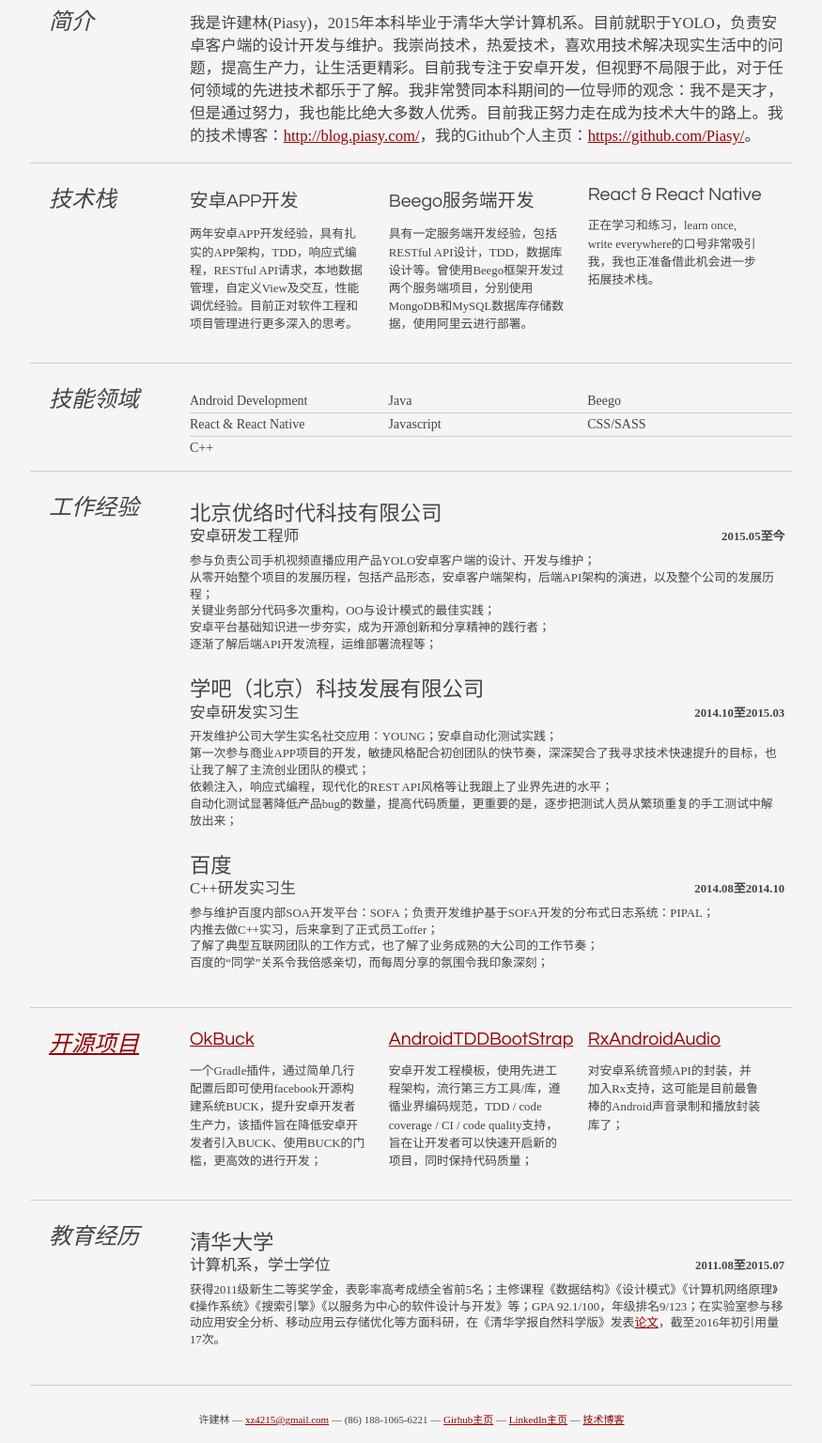
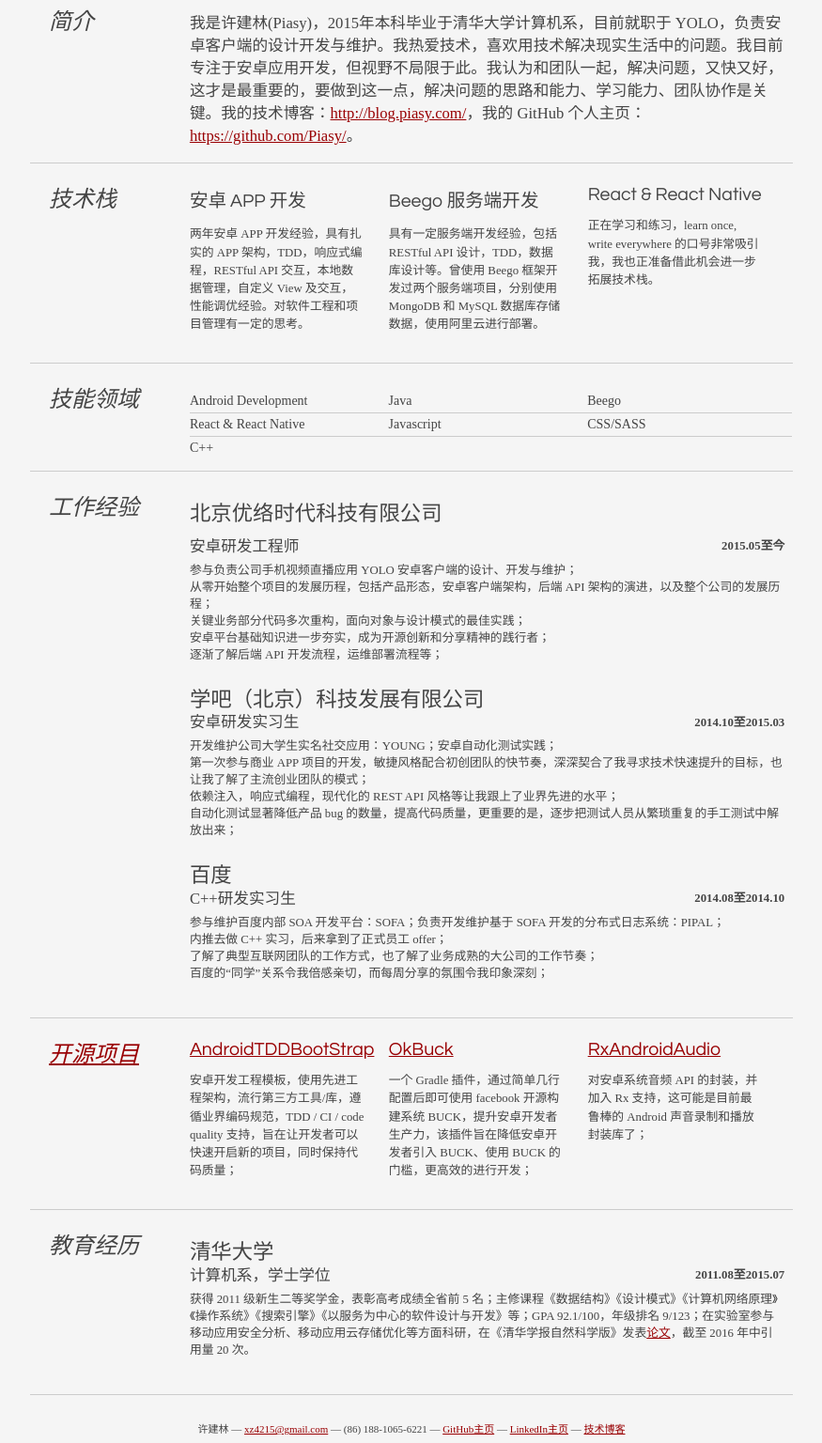
Before and after one commit to 1463836/resume, a plain HTML site: page dist/piasy_resume_zh.html in a window 1280 px wide. Shown: the part 210-1746 px from the top of the page at 94% size, without its empty margins (202-1077 px from the left). Drawn offline with Linux system fonts and the light colour scheme.

Commit message:
update summary and job description

```diff
--- a/dist/piasy_resume_zh.html
+++ b/dist/piasy_resume_zh.html
@@ -625,7 +625,7 @@ dl em {
 
 <h3 id="profile">简介</h3>
 
-<p>我是许建林(Piasy)，2015年本科毕业于清华大学计算机系。目前就职于YOLO，负责安卓客户端的设计开发与维护。我崇尚技术，热爱技术，喜欢用技术解决现实生活中的问题，提高生产力，让生活更精彩。目前我专注于安卓开发，但视野不局限于此，对于任何领域的先进技术都乐于了解。我非常赞同本科期间的一位导师的观念：我不是天才，但是通过努力，我也能比绝大多数人优秀。目前我正努力走在成为技术大牛的路上。我的技术博客：<a href="http://blog.piasy.com/">http://blog.piasy.com/</a>，我的Github个人主页：<a href="https://github.com/Piasy/">https://github.com/Piasy/</a>。</p>
+<p>我是许建林(Piasy)，2015年本科毕业于清华大学计算机系，目前就职于 YOLO，负责安卓客户端的设计开发与维护。我热爱技术，喜欢用技术解决现实生活中的问题。我目前专注于安卓应用开发，但视野不局限于此。我认为和团队一起，解决问题，又快又好，这才是最重要的，要做到这一点，解决问题的思路和能力、学习能力、团队协作是关键。我的技术博客：<a href="http://blog.piasy.com/">http://blog.piasy.com/</a>，我的 GitHub 个人主页：<a href="https://github.com/Piasy/">https://github.com/Piasy/</a>。</p>
 
 <hr />
 
@@ -633,16 +633,18 @@ dl em {
 
 <ul>
 <li><dl>
-<dt>安卓APP开发</dt>
-<dd>两年安卓APP开发经验，具有扎实的APP架构，TDD，响应式编程，RESTful API请求，本地数据管理，自定义View及交互，性能调优经验。目前正对软件工程和项目管理进行更多深入的思考。</dd>
-</dl></li>
+<dt>安卓 APP 开发</dt>
+<dd>两年安卓 APP 开发经验，具有扎实的 APP 架构，TDD，响应式编程，RESTful API 交互，本地数据管理，自定义 View 及交互，性能调优经验。对软件工程和项目管理有一定的思考。</dd>
+</dl>
+
+<!-- 团队协作，规范流程，遵守约定，代码质量，渐进重构，code review --></li>
 <li><dl>
-<dt>Beego服务端开发</dt>
-<dd>具有一定服务端开发经验，包括RESTful API设计，TDD，数据库设计等。曾使用Beego框架开发过两个服务端项目，分别使用MongoDB和MySQL数据库存储数据，使用阿里云进行部署。</dd>
+<dt>Beego 服务端开发</dt>
+<dd>具有一定服务端开发经验，包括 RESTful API 设计，TDD，数据库设计等。曾使用 Beego 框架开发过两个服务端项目，分别使用 MongoDB 和 MySQL 数据库存储数据，使用阿里云进行部署。</dd>
 </dl></li>
 <li><dl>
 <dt>React &amp; React Native</dt>
-<dd>正在学习和练习，learn once, write everywhere的口号非常吸引我，我也正准备借此机会进一步拓展技术栈。</dd>
+<dd>正在学习和练习，learn once, write everywhere 的口号非常吸引我，我也正准备借此机会进一步拓展技术栈。</dd>
 </dl></li>
 </ul>
 
@@ -668,27 +670,31 @@ dl em {
 
 <dl>
 <dt>北京优络时代科技有限公司</dt>
-<dd><em>安卓研发工程师</em>
+<dd>
+<p><em>安卓研发工程师</em>
 <strong>2015.05至今</strong>
-参与负责公司手机视频直播应用产品YOLO安卓客户端的设计、开发与维护；<br />
-从零开始整个项目的发展历程，包括产品形态，安卓客户端架构，后端API架构的演进，以及整个公司的发展历程；<br />
-关键业务部分代码多次重构，OO与设计模式的最佳实践；<br />
+参与负责公司手机视频直播应用 YOLO 安卓客户端的设计、开发与维护；<br />
+从零开始整个项目的发展历程，包括产品形态，安卓客户端架构，后端 API 架构的演进，以及整个公司的发展历程；<br />
+关键业务部分代码多次重构，面向对象与设计模式的最佳实践；<br />
 安卓平台基础知识进一步夯实，成为开源创新和分享精神的践行者；<br />
-逐渐了解后端API开发流程，运维部署流程等；</dd>
+逐渐了解后端 API 开发流程，运维部署流程等；</p>
+
+<!-- 网络层升级、API model 和 business model 分离、immutable -->
+</dd>
 
 <dt>学吧（北京）科技发展有限公司</dt>
 <dd><em>安卓研发实习生</em>
 <strong>2014.10至2015.03</strong>
 开发维护公司大学生实名社交应用：YOUNG；安卓自动化测试实践；<br />
-第一次参与商业APP项目的开发，敏捷风格配合初创团队的快节奏，深深契合了我寻求技术快速提升的目标，也让我了解了主流创业团队的模式；<br />
-依赖注入，响应式编程，现代化的REST API风格等让我跟上了业界先进的水平；<br />
-自动化测试显著降低产品bug的数量，提高代码质量，更重要的是，逐步把测试人员从繁琐重复的手工测试中解放出来；</dd>
+第一次参与商业 APP 项目的开发，敏捷风格配合初创团队的快节奏，深深契合了我寻求技术快速提升的目标，也让我了解了主流创业团队的模式；<br />
+依赖注入，响应式编程，现代化的 REST API 风格等让我跟上了业界先进的水平；<br />
+自动化测试显著降低产品 bug 的数量，提高代码质量，更重要的是，逐步把测试人员从繁琐重复的手工测试中解放出来；</dd>
 
 <dt>百度</dt>
 <dd><em>C++研发实习生</em>
 <strong>2014.08至2014.10</strong>
-参与维护百度内部SOA开发平台：SOFA；负责开发维护基于SOFA开发的分布式日志系统：PIPAL；<br />
-内推去做C++实习，后来拿到了正式员工offer；<br />
+参与维护百度内部 SOA 开发平台：SOFA；负责开发维护基于 SOFA 开发的分布式日志系统：PIPAL；<br />
+内推去做 C++ 实习，后来拿到了正式员工 offer；<br />
 了解了典型互联网团队的工作方式，也了解了业务成熟的大公司的工作节奏；<br />
 百度的“同学”关系令我倍感亲切，而每周分享的氛围令我印象深刻；</dd>
 </dl>
@@ -699,16 +705,16 @@ dl em {
 
 <ul>
 <li><dl>
-<dt><a href="https://github.com/Piasy/OkBuck">OkBuck</a></dt>
-<dd>一个Gradle插件，通过简单几行配置后即可使用facebook开源构建系统BUCK，提升安卓开发者生产力，该插件旨在降低安卓开发者引入BUCK、使用BUCK的门槛，更高效的进行开发；</dd>
+<dt><a href="https://github.com/Piasy/AndroidTDDBootStrap">AndroidTDDBootStrap</a></dt>
+<dd>安卓开发工程模板，使用先进工程架构，流行第三方工具/库，遵循业界编码规范，TDD / CI / code quality 支持，旨在让开发者可以快速开启新的项目，同时保持代码质量；</dd>
 </dl></li>
 <li><dl>
-<dt><a href="https://github.com/Piasy/AndroidTDDBootStrap">AndroidTDDBootStrap</a></dt>
-<dd>安卓开发工程模板，使用先进工程架构，流行第三方工具/库，遵循业界编码规范，TDD / code coverage / CI / code quality支持，旨在让开发者可以快速开启新的项目，同时保持代码质量；</dd>
+<dt><a href="https://github.com/Piasy/OkBuck">OkBuck</a></dt>
+<dd>一个 Gradle 插件，通过简单几行配置后即可使用 facebook 开源构建系统 BUCK，提升安卓开发者生产力，该插件旨在降低安卓开发者引入 BUCK、使用 BUCK 的门槛，更高效的进行开发；</dd>
 </dl></li>
 <li><dl>
 <dt><a href="https://github.com/Piasy/RxAndroidAudio">RxAndroidAudio</a></dt>
-<dd>对安卓系统音频API的封装，并加入Rx支持，这可能是目前最鲁棒的Android声音录制和播放封装库了；</dd>
+<dd>对安卓系统音频 API 的封装，并加入 Rx 支持，这可能是目前最鲁棒的 Android 声音录制和播放封装库了；</dd>
 </dl></li>
 </ul>
 
@@ -720,14 +726,14 @@ dl em {
 <dt>清华大学</dt>
 <dd><em>计算机系，学士学位</em>
 <strong>2011.08至2015.07</strong>
-获得2011级新生二等奖学金，表彰率高考成绩全省前5名；主修课程《数据结构》《设计模式》《计算机网络原理》《操作系统》《搜索引擎》《以服务为中心的软件设计与开发》等；GPA 92.1/100，年级排名9/123；在实验室参与移动应用安全分析、移动应用云存储优化等方面科研，在《清华学报自然科学版》发表<a href="https://scholar.google.com/citations?view_op=view_citation&amp;hl=zh-CN&amp;user=fbkK3EYAAAAJ&amp;citation_for_view=fbkK3EYAAAAJ:u5HHmVD_uO8C">论文</a>，截至2016年初引用量17次。</dd>
+获得 2011 级新生二等奖学金，表彰高考成绩全省前 5 名；主修课程《数据结构》《设计模式》《计算机网络原理》《操作系统》《搜索引擎》《以服务为中心的软件设计与开发》等；GPA 92.1/100，年级排名 9/123；在实验室参与移动应用安全分析、移动应用云存储优化等方面科研，在《清华学报自然科学版》发表<a href="https://scholar.google.com/citations?view_op=view_citation&amp;hl=zh-CN&amp;user=fbkK3EYAAAAJ&amp;citation_for_view=fbkK3EYAAAAJ:u5HHmVD_uO8C">论文</a>，截至 2016 年中引用量 20 次。</dd>
 </dl>
 
 <hr />
 
 <h3 id="footer">Footer</h3>
 
-<p>许建林 &#8212; <a href="mailto:xz4215@gmail.com">xz4215@gmail.com</a> &#8212; (86) 188-1065-6221 &#8212; <a href="https://github.com/Piasy/">Girhub主页</a> &#8212; <a href="https://www.linkedin.com/in/piasy">LinkedIn主页</a> &#8212; <a href="http://blog.piasy.com/">技术博客</a></p>
+<p>许建林 &#8212; <a href="mailto:xz4215@gmail.com">xz4215@gmail.com</a> &#8212; (86) 188-1065-6221 &#8212; <a href="https://github.com/Piasy/">GitHub主页</a> &#8212; <a href="https://www.linkedin.com/in/piasy">LinkedIn主页</a> &#8212; <a href="http://blog.piasy.com/">技术博客</a></p>
 
 <hr />
 
```
Also changed, not shown: dist/piasy_resume_en.html (+2 -2 lines), 6 other files.
